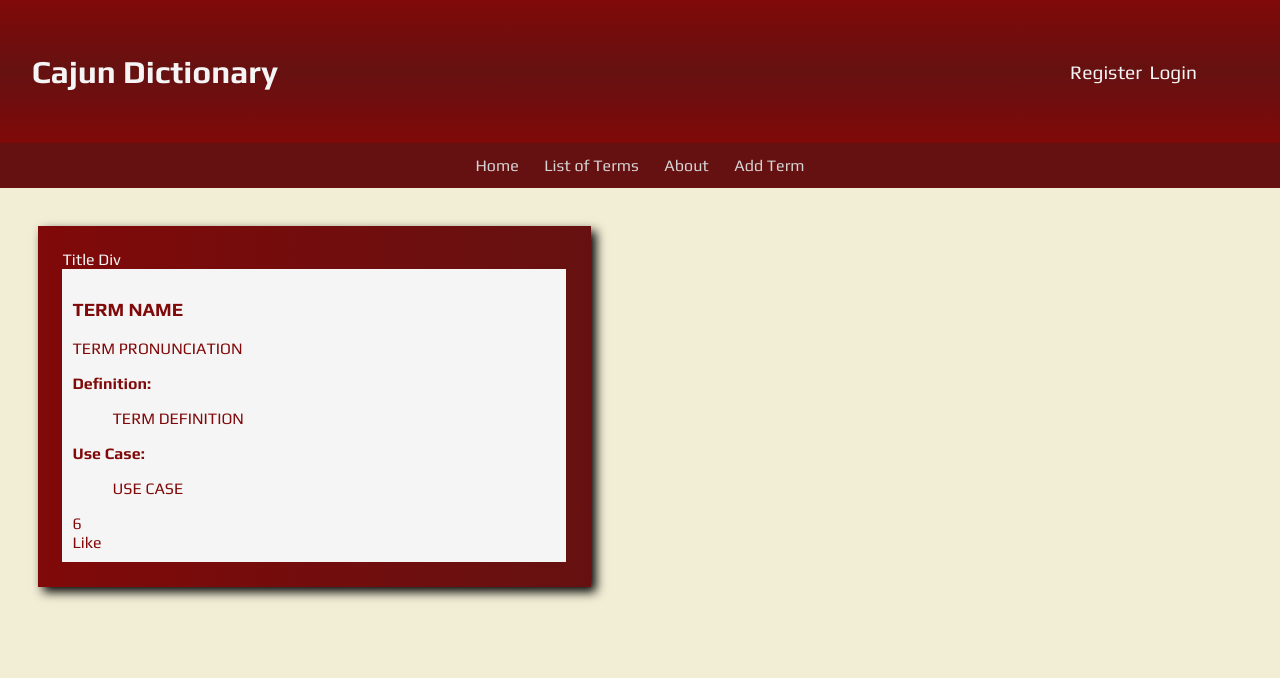
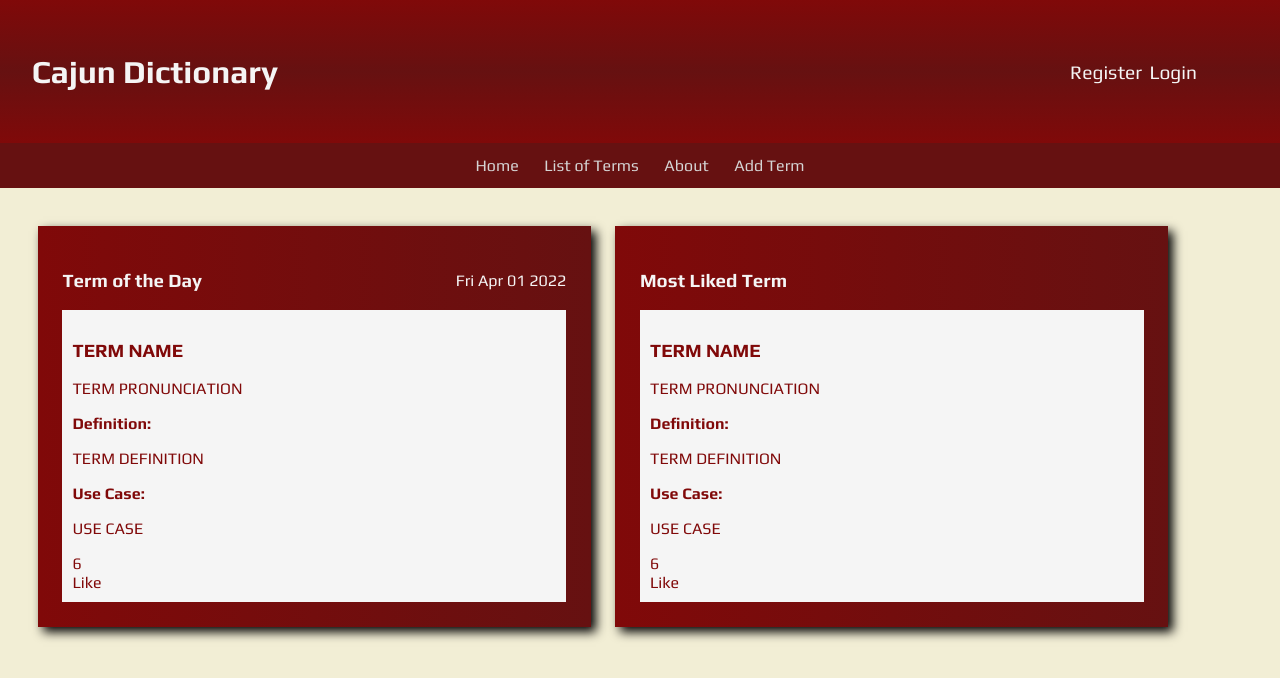
Before and after one commit to ctdupuis/cajun-dictionary, a Next.js app in the folder next-cajun-dictionary/: page / in a window 1280 px wide. Shown: the top 678 px of the page. Built offline with nearby package versions, Linux system fonts and the light colour scheme.

Commit message:
adjusted HTML markup for React hydration

```diff
--- a/next-cajun-dictionary/components/ui/TermCard.jsx
+++ b/next-cajun-dictionary/components/ui/TermCard.jsx
@@ -1,25 +1,24 @@
-import { Fragment } from "react";
-
 export default function TermCard(props) {
 
-  let title = <div>Title Div</div>;
+  let title;
+  let date = new Date().toDateString();
 
-  // switch (props.type) {
-  //   case "term-of-day":
-  //     title = (
-  //       <div className="title flex space-bet">
-  //         <h3>Term of the Day</h3>
-  //         <span className="date">Date goes here</span>
-  //       </div>
-  //     )
-  //   case "most-liked":
-  //     title = (
-  //       <div className="title flex space-bet">
-  //         <h3>Most Liked Term</h3>
-  //       </div>
-  //     )
-  //   default: <div>Loading...</div>
-  // }
+  if (props.type === 'term-of-day') {
+    title = (
+      <div class="title flex space-bet" style={{ alignItems: "center"}}>
+        <h3>Term of the Day</h3>
+        <span id="date">{date}</span>
+      </div>
+    )
+  } else if (props.type === 'most-liked') {
+    title = (
+      <div class="title">
+        <h3>Most Liked Term</h3>
+      </div>
+    )
+  } else {
+    title = (<div>Title Here</div>)
+  }
 
   return (
     <section className="container bg-red1" style={{width: "45%"}}>
@@ -31,20 +30,18 @@ export default function TermCard(props) {
         <div className="definition">
           <p>
             <strong>Definition:</strong>
-
-            <blockquote>
-              TERM DEFINITION
-            </blockquote>
+          </p>
+          <p>
+            TERM DEFINITION
           </p>
         </div>
 
         <div className="use-case">
           <p>
             <strong>Use Case:</strong>
-
-            <blockquote>
-              USE CASE
-            </blockquote>
+          </p>
+          <p>
+            USE CASE
           </p>
         </div>
 
--- a/next-cajun-dictionary/pages/index.js
+++ b/next-cajun-dictionary/pages/index.js
@@ -4,8 +4,8 @@ export default function Home() {
   return (
     <div className="wrapper">
       <div className="flex space-even">
-        {/* <TermCard/> */}
-        <TermCard />
+        <TermCard type={'term-of-day'} />
+        <TermCard type={'most-liked'} />
       </div>
     </div>
   )
```
